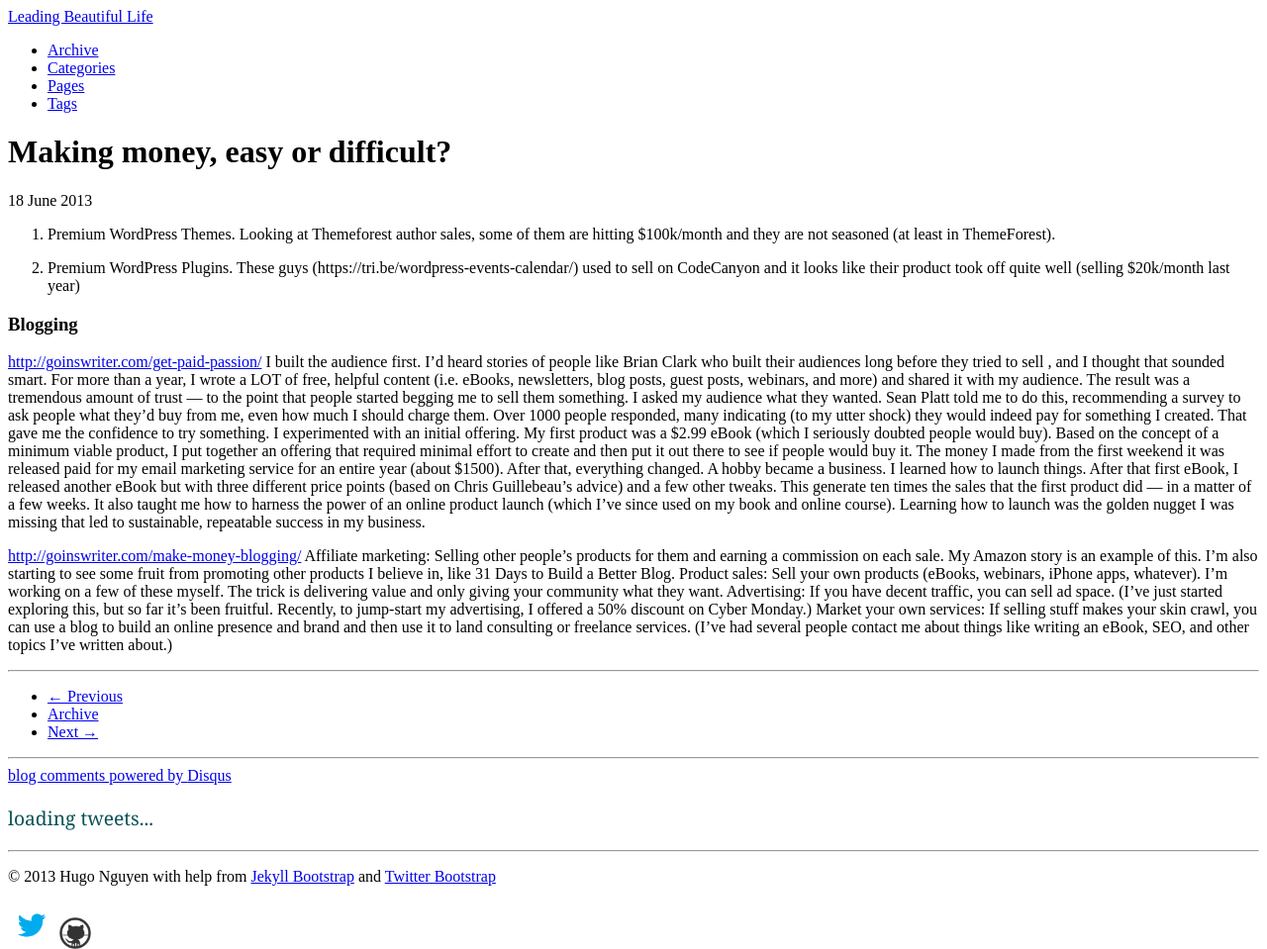
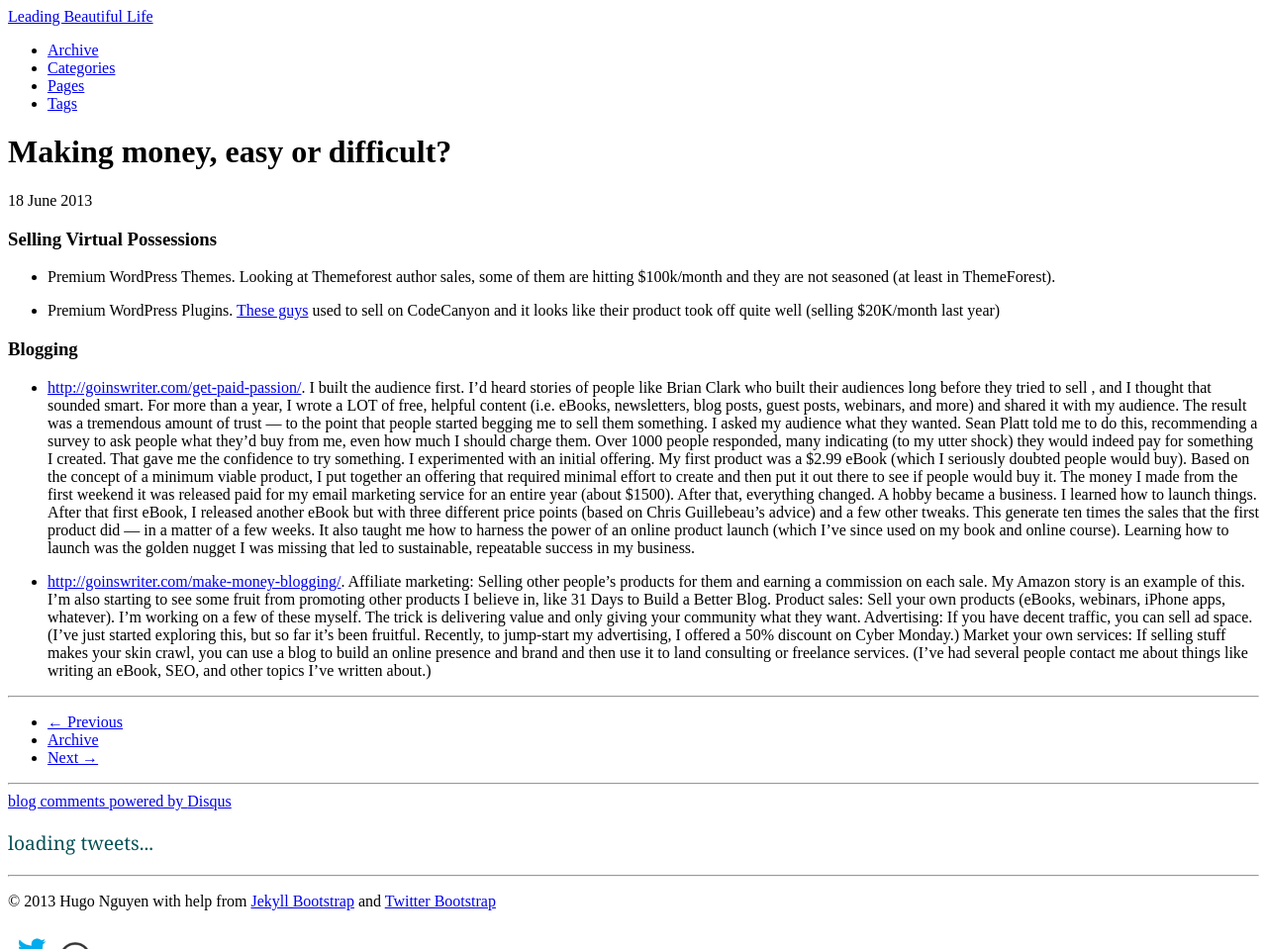
Before and after one commit to hugo53/hugo53.github.io, a Jekyll site: the page built from _posts/2013-06-18-making-money-easy-or-difficult.md, in a window 1280 px wide, cut to the strip 0-959 px from the top of the page. Shown: the whole strip at 99% size. Built offline with Jekyll 4.4.1, drawn with Linux system fonts in a browser that asks for light colours; comment, search, counter and statistics services are not loaded.

Commit message:
update making money

```diff
--- a/_posts/2013-06-18-making-money-easy-or-difficult.md
+++ b/_posts/2013-06-18-making-money-easy-or-difficult.md
@@ -6,20 +6,19 @@
 tags: []
 ---
 {% include JB/setup %}
-1. Premium WordPress Themes. Looking at Themeforest author sales, some of them are hitting $100k/month and they are not seasoned (at least in ThemeForest).
+### Selling Virtual Possessions
+- Premium WordPress Themes. Looking at Themeforest author sales, some of them are hitting $100k/month and they are not seasoned (at least in ThemeForest).
 
-2. Premium WordPress Plugins. These guys (https://tri.be/wordpress-events-calendar/) used to sell on CodeCanyon and it looks like their product took off quite well (selling $20k/month last year)
+- Premium WordPress Plugins. [These guys](https://tri.be/wordpress-events-calendar/) used to sell on CodeCanyon and it looks like their product took off quite well (selling $20K/month last year)
 
 ### Blogging
-[http://goinswriter.com/get-paid-passion/](http://goinswriter.com/get-paid-passion/)
-I built the audience first. I’d heard stories of people like Brian Clark who built their audiences long before they tried to sell , and I thought that sounded smart. For more than a year, I wrote a LOT of free, helpful content (i.e. eBooks, newsletters, blog posts, guest posts, webinars, and more) and shared it with my audience. The result was a tremendous amount of trust — to the point that people started begging me to sell them something.
+- [http://goinswriter.com/get-paid-passion/](http://goinswriter.com/get-paid-passion/). I built the audience first. I’d heard stories of people like Brian Clark who built their audiences long before they tried to sell , and I thought that sounded smart. For more than a year, I wrote a LOT of free, helpful content (i.e. eBooks, newsletters, blog posts, guest posts, webinars, and more) and shared it with my audience. The result was a tremendous amount of trust — to the point that people started begging me to sell them something.
 I asked my audience what they wanted. Sean Platt told me to do this, recommending a survey to ask people what they’d buy from me, even how much I should charge them. Over 1000 people responded, many indicating (to my utter shock) they would indeed pay for something I created. That gave me the confidence to try something.
 I experimented with an initial offering. My first product was a $2.99 eBook (which I seriously doubted people would buy). Based on the concept of a minimum viable product, I put together an offering that required minimal effort to create and then put it out there to see if people would buy it. The money I made from the first weekend it was released paid for my email marketing service for an entire year (about $1500). After that, everything changed. A hobby became a business.
 I learned how to launch things. After that first eBook, I released another eBook but with three different price points (based on Chris Guillebeau’s advice) and a few other tweaks. This generate ten times the sales that the first product did — in a matter of a few weeks. It also taught me how to harness the power of an online product launch (which I’ve since used on my book and online course). Learning how to launch was the golden nugget I was missing that led to sustainable, repeatable success in my business.
 
 
-[http://goinswriter.com/make-money-blogging/](http://goinswriter.com/make-money-blogging/)
-Affiliate marketing: Selling other people’s products for them and earning a commission on each sale. My Amazon story is an example of this. I’m also starting to see some fruit from promoting other products I believe in, like 31 Days to Build a Better Blog.
+- [http://goinswriter.com/make-money-blogging/](http://goinswriter.com/make-money-blogging/). Affiliate marketing: Selling other people’s products for them and earning a commission on each sale. My Amazon story is an example of this. I’m also starting to see some fruit from promoting other products I believe in, like 31 Days to Build a Better Blog.
 Product sales: Sell your own products (eBooks, webinars, iPhone apps, whatever). I’m working on a few of these myself. The trick is delivering value and only giving your community what they want.
 Advertising: If you have decent traffic, you can sell ad space. (I’ve just started exploring this, but so far it’s been fruitful. Recently, to jump-start my advertising, I offered a 50% discount on Cyber Monday.)
 Market your own services: If selling stuff makes your skin crawl, you can use a blog to build an online presence and brand and then use it to land consulting or freelance services. (I’ve had several people contact me about things like writing an eBook, SEO, and other topics I’ve written about.)
```
